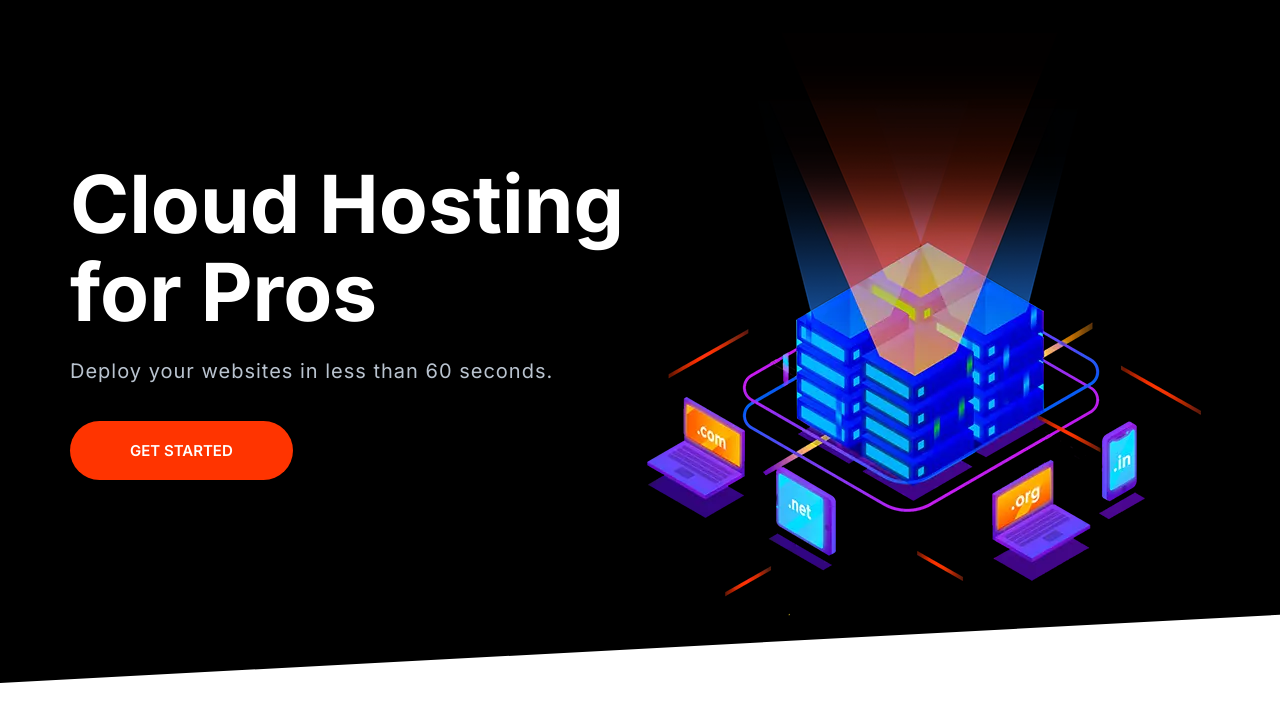
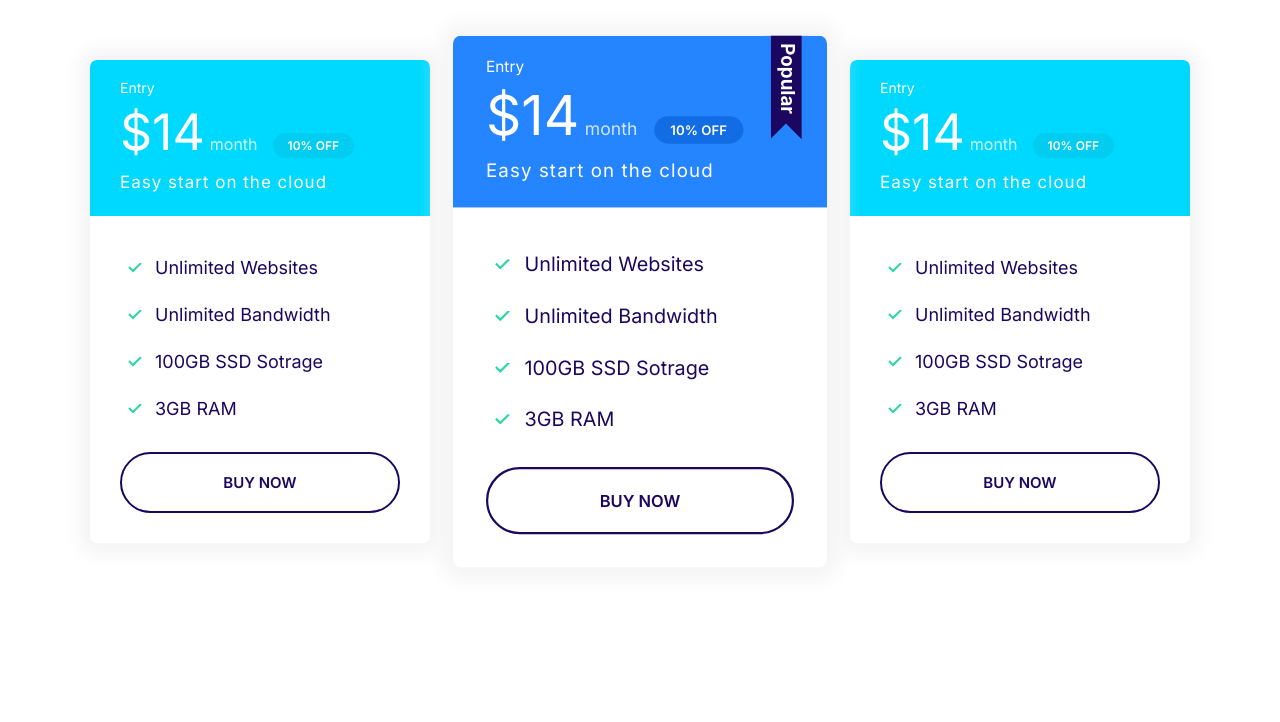
Before and after one commit to Reimi-S/moshfy-test, a plain HTML site: page project.html in a window 1280 px wide. Drawn offline with Linux system fonts and the light colour scheme.

Commit message:
Build the block-plans

```diff
--- a/css/project1.css
+++ b/css/project1.css
@@ -111,7 +111,7 @@ a {
   color: #fff;
 }
 
-.badge-secondary {
+.badge--secondary {
   background: var(--color-secondary);
   color: #fff;
 }
@@ -200,10 +200,18 @@ a {
   font-size: 1.8rem;
   font-weight: 600;
   margin: 1rem 0;
+  outline: 0;
   padding: 2rem 3rem;
   text-align: center;
   text-transform: uppercase;
   white-space: nowrap;
+}
+
+.btn .icon {
+  width: 2rem;
+  height: 2rem;
+  margin-right: 1rem;
+  vertical-align: middle;
 }
 
 .btn--primary {
@@ -281,7 +289,7 @@ a {
 .input-group .input {
   border: 0;
   flex-grow: 1;
-  padding: 1.5rem 1rem;
+  padding: 1.5rem 2rem;
 }
 
 .input-group .btn {
@@ -316,11 +324,19 @@ a {
   color: #fff;
 }
 
+.card--primary .badge--primary {
+  background: #126de4;
+}
+
 .card--secondary .badge--secondary {
   background: #02cdf1;
 }
 
 /* Plans */
+.plan {
+  transition: transform 0.2s ease-out;
+}
+
 .plan__name {
   color: #fff;
   margin: 0;
@@ -350,6 +366,10 @@ a {
   margin-bottom: 2rem;
 }
 
+.plan--popular {
+  transform: scale(1.1);
+}
+
 .plan--popular .card__header {
   position: relative;
 }
@@ -361,6 +381,14 @@ a {
   position: absolute;
   top: -6px;
   right: 5%;
+}
+
+.plan:hover {
+  transform: scale(1.05);
+}
+
+.plan--.plan--popular {
+  transform: scale(1.15);
 }
 
 @media screen and (min-width: 1024px) {
@@ -699,3 +727,38 @@ a {
     align-self: center;
   }
 }
+
+/* Domain Block */
+.block-domain .input-group {
+  box-shadow: 0 0 30px 20px #e6ebee;
+  border: 0;
+  margin: 4rem AUTO;
+  max-width: 670px;
+}
+
+.block-domain__prices {
+  display: grid;
+  grid-template-columns: repeat(3, 1fr);
+  grid-template-rows: repeat(2, 6rem);
+  font-size: 2rem;
+  font-weight: 600;
+  justify-items: center;
+  max-width: 700px;
+  margin: 0 auto;
+}
+
+@media screen and (min-width: 768px) {
+  .block-domain__prices {
+    grid-template-columns: repeat(auto-fit, minmax(100px, 1fr));
+  }
+}
+
+/* Plans Block */
+.block-plans .grid {
+  gap: 8rem 4rem;
+}
+
+.block-plans .card {
+  max-width: 500px;
+  margin: 0 auto;
+}
--- a/project.html
+++ b/project.html
@@ -14,28 +14,69 @@
     <link rel="stylesheet" href="css/project1.css" />
   </head>
   <body>
-    <section class="block block--dark block--skews-left hero">
-      <div class="container grid grid--1x2">
-        <header class="block__header hero__content">
-          <h1 class="block__heading">Cloud Hosting for Pros</h1>
-          <p class="hero__tagline">
-            Deploy your websites in less than 60 seconds.
-          </p>
-          <a href="" class="btn btn--accent btn--long">Get Started</a>
-        </header>
-        <picture>
-          <source
-            type="image/webp"
-            srcset="images/banner.webp 1x, images/banner@2x.webp 2x"
-          />
-          <source
-            type="image/png"
-            srcset="images/banner.png 1x images/banner@2x.png 2x"
-          />
-          <img class="hero__image" src="images/banner.png" alt />
-        </picture>
+    <section class="block container block-plans">
+      <div class="grid grid--1x3">
+        <div class="plan">
+          <div class="card card--secondary">
+            <header class="card__header">
+              <h3 class="plan__name">Entry</h3>
+              <span class="plan__price">$14</span>
+              <span class="plan__billing-cycle">month</span>
+              <span class="badge badge--secondary badge--small">10% OFF</span>
+              <span class="plan__description">Easy start on the cloud</span>
+            </header>
+            <div class="card__body">
+              <ul class="list list--tick">
+                <li class="list__item">Unlimited Websites</li>
+                <li class="list__item">Unlimited Bandwidth</li>
+                <li class="list__item">100GB SSD Sotrage</li>
+                <li class="list__item">3GB RAM</li>
+              </ul>
+              <button class="btn btn--outline btn--block">Buy Now</button>
+            </div>
+          </div>
+        </div>
+        <div class="plan plan--popular">
+          <div class="card card--primary">
+            <header class="card__header">
+              <h3 class="plan__name">Entry</h3>
+              <span class="plan__price">$14</span>
+              <span class="plan__billing-cycle">month</span>
+              <span class="badge badge--primary badge--small">10% OFF</span>
+              <span class="plan__description">Easy start on the cloud</span>
+            </header>
+            <div class="card__body">
+              <ul class="list list--tick">
+                <li class="list__item">Unlimited Websites</li>
+                <li class="list__item">Unlimited Bandwidth</li>
+                <li class="list__item">100GB SSD Sotrage</li>
+                <li class="list__item">3GB RAM</li>
+              </ul>
+              <button class="btn btn--outline btn--block">Buy Now</button>
+            </div>
+          </div>
+        </div>
+        <div class="plan">
+          <div class="card card--secondary">
+            <header class="card__header">
+              <h3 class="plan__name">Entry</h3>
+              <span class="plan__price">$14</span>
+              <span class="plan__billing-cycle">month</span>
+              <span class="badge badge--secondary badge--small">10% OFF</span>
+              <span class="plan__description">Easy start on the cloud</span>
+            </header>
+            <div class="card__body">
+              <ul class="list list--tick">
+                <li class="list__item">Unlimited Websites</li>
+                <li class="list__item">Unlimited Bandwidth</li>
+                <li class="list__item">100GB SSD Sotrage</li>
+                <li class="list__item">3GB RAM</li>
+              </ul>
+              <button class="btn btn--outline btn--block">Buy Now</button>
+            </div>
+          </div>
+        </div>
       </div>
     </section>
-    <script src="main.js"></script>
   </body>
 </html>
```
Also changed, not shown: components/domain-block.html (added, +21 -0 lines), components/plan.html (+0 -2 lines), plans-block.html (added, +64 -0 lines).
